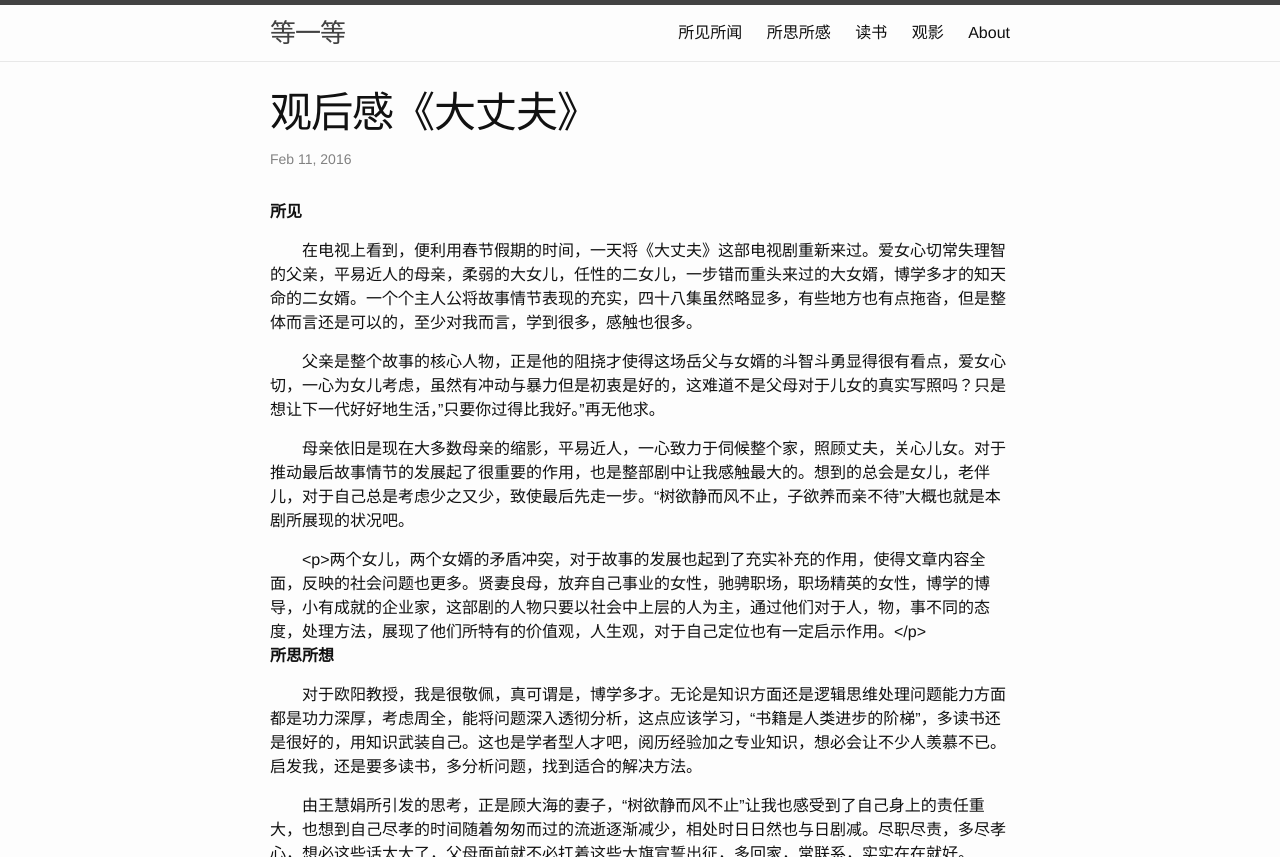
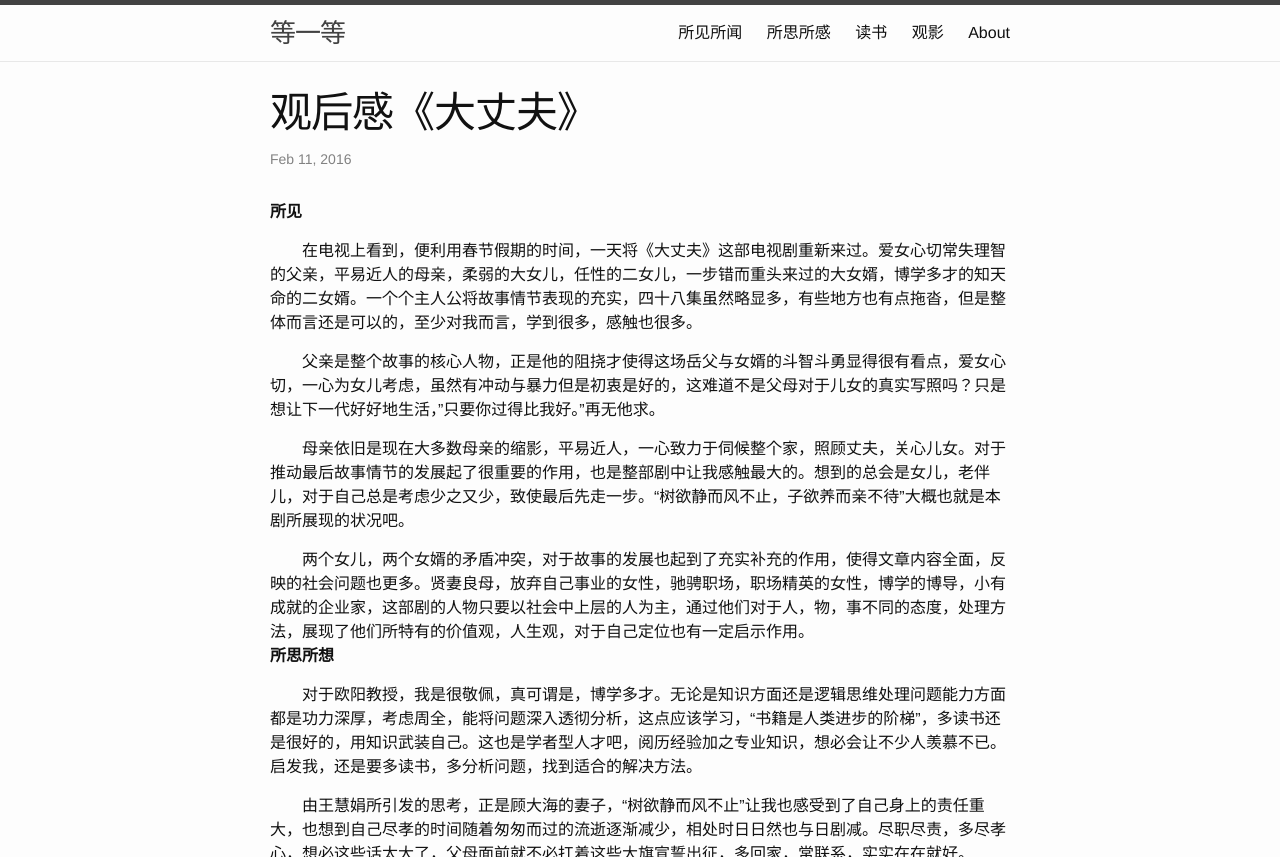
Before and after one commit to dengdeng1/dengdeng1.github.io, a Jekyll site: the page built from _posts/watching/2016-02-11-As-a-men.markdown, in a window 1280 px wide and 900 px high, cut to the strip 0-857 px from the top of the window. Built offline with Jekyll 4.4.1, drawn with Linux system fonts in a browser that asks for light colours.

```diff
--- a/_posts/watching/2016-02-11-As-a-men.markdown
+++ b/_posts/watching/2016-02-11-As-a-men.markdown
@@ -13,7 +13,7 @@ categories: watching
 
 　　母亲依旧是现在大多数母亲的缩影，平易近人，一心致力于伺候整个家，照顾丈夫，关心儿女。对于推动最后故事情节的发展起了很重要的作用，也是整部剧中让我感触最大的。想到的总会是女儿，老伴儿，对于自己总是考虑少之又少，致使最后先走一步。“树欲静而风不止，子欲养而亲不待”大概也就是本剧所展现的状况吧。
 
-　　<p>两个女儿，两个女婿的矛盾冲突，对于故事的发展也起到了充实补充的作用，使得文章内容全面，反映的社会问题也更多。贤妻良母，放弃自己事业的女性，驰骋职场，职场精英的女性，博学的博导，小有成就的企业家，这部剧的人物只要以社会中上层的人为主，通过他们对于人，物，事不同的态度，处理方法，展现了他们所特有的价值观，人生观，对于自己定位也有一定启示作用。</p>
+　　两个女儿，两个女婿的矛盾冲突，对于故事的发展也起到了充实补充的作用，使得文章内容全面，反映的社会问题也更多。贤妻良母，放弃自己事业的女性，驰骋职场，职场精英的女性，博学的博导，小有成就的企业家，这部剧的人物只要以社会中上层的人为主，通过他们对于人，物，事不同的态度，处理方法，展现了他们所特有的价值观，人生观，对于自己定位也有一定启示作用。
    <br/>
 **所思所想**
 
```
